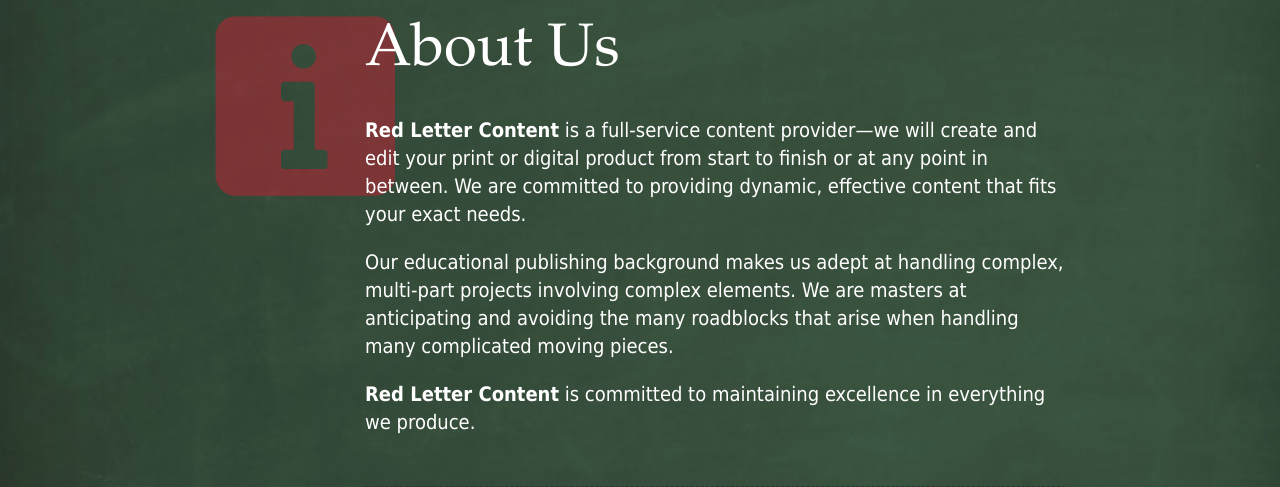
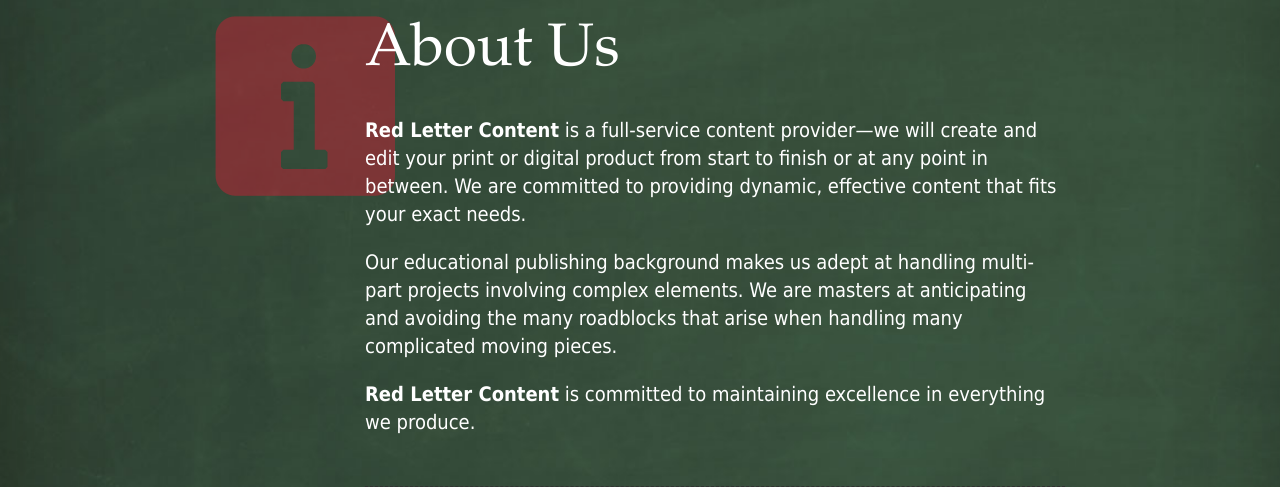
Before and after one commit to cromanik/redlettercontent-com, a Python web app: template templates/aboutus.html in a window 1280 px wide. Shown: the part 322-809 px from the top of the page. Run offline with Jinja, Linux system fonts and the light colour scheme; the template is opened without the code that fills it, so the values that code supplies are empty; some libraries are stand-ins or nearby versions.

Commit message:
Small change to the copy.

```diff
--- a/templates/aboutus.html
+++ b/templates/aboutus.html
@@ -11,7 +11,7 @@
         <p><strong>Red Letter Content</strong> is a full-service content provider—we will create and edit your print
           or digital product from start to finish or at any point in between. We are committed to providing dynamic,
           effective content that fits your exact needs.</p>
-        <p>Our educational publishing background makes us adept at handling complex, multi-part projects involving
+        <p>Our educational publishing background makes us adept at handling multi-part projects involving
           complex elements. We are masters at anticipating and avoiding the many roadblocks that arise when handling
           many complicated moving pieces.</p>
         <p><strong>Red Letter Content</strong> is committed to maintaining excellence in everything we produce.</p>
```
